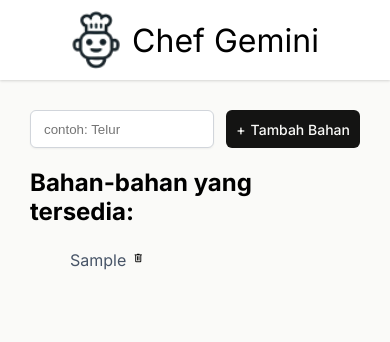
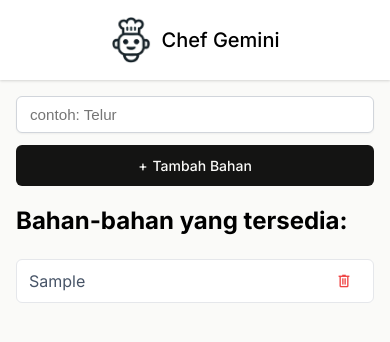
Before and after one commit to Shroii-san/chef-gemini, a React (Vite) app: page / in a window 390 px wide. Both pictures are taken after typing "Sample" into the empty fields and a click on the button "Tambah Bahan". Shown: the top 342 px of the page. Built offline with nearby package versions, Linux system fonts and the light colour scheme.

Commit message:
responsiveness

```diff
--- a/src/index.css
+++ b/src/index.css
@@ -8,6 +8,9 @@ body {
   background-color: #fafaf8;
 }
 
+/* ==========================================
+   HEADER
+   ========================================== */
 header {
   display: flex;
   justify-content: center;
@@ -18,25 +21,35 @@ header {
   box-shadow:
     0px 1px 3px 0px rgba(0, 0, 0, 0.1),
     0px 1px 2px 0px rgba(0, 0, 0, 0.06);
+  padding: 0 16px;
 }
 
 header > img {
-  width: 50px;
+  width: 40px;
+  height: auto;
 }
 
 header > h1 {
-  font-weight: 400;
+  font-weight: 500;
+  font-size: 1.5rem;
+  margin: 0;
 }
 
+/* ==========================================
+   MAIN LAYOUT & FORM
+   ========================================== */
 main {
-  padding: 30px 30px 10px;
+  padding: 24px 16px;
+  max-width: 800px; /* Batas lebar agar rapi di desktop */
+  margin: 0 auto; /* Posisikan main di tengah layar desktop */
 }
 
 .add-ingredient-form {
   display: flex;
+  flex-direction: row;
   justify-content: center;
   gap: 12px;
-  height: 38px;
+  width: 100%;
 }
 
 .add-ingredient-form > input {
@@ -45,8 +58,8 @@ main {
   padding: 9px 13px;
   box-shadow: 0px 1px 2px 0px rgba(0, 0, 0, 0.05);
   flex-grow: 1;
-  min-width: 150px;
-  max-width: 400px;
+  min-width: 0; /* Mencegah input overflow di mobile */
+  font-size: 0.95rem;
 }
 
 .add-ingredient-form > button {
@@ -55,9 +68,12 @@ main {
   border: none;
   background-color: #141413;
   color: #fafaf8;
-  width: 150px;
+  padding: 9px 16px;
   font-size: 0.875rem;
   font-weight: 500;
+  cursor: pointer;
+  white-space: nowrap; /* Teks button tidak terlipat menjadi 2 baris */
+  flex-shrink: 0;
 }
 
 .add-ingredient-form > button::before {
@@ -65,37 +81,79 @@ main {
   margin-right: 5px;
 }
 
+/* ==========================================
+   INGREDIENTS LIST
+   ========================================== */
 ul.ingredients-list {
-  margin-bottom: 48px;
+  margin: 24px 0 40px 0;
+  padding-left: 0; /* Hilangkan indent bawaan <ul> */
+  list-style: none;
+  display: flex;
+  flex-direction: column;
+  gap: 8px;
 }
 
+/* DIUBAH: Dari width: 15% (kekecilan) menjadi fleksibel */
 ul.ingredients-list > li {
   color: #475467;
-  line-height: 28px;
-  width: 15%;
+  line-height: 24px;
+  width: 100%;
+  max-width: 400px; /* Batasi lebar daftar bahan */
   display: flex;
   justify-content: space-between;
+  align-items: center;
+  background: #ffffff;
+  padding: 8px 12px;
+  border-radius: 6px;
+  border: 1px solid #e5e7eb;
 }
 
+.del-btn {
+  border: none;
+  background-color: transparent;
+  cursor: pointer;
+  color: #ef4444; /* Warna merah untuk icon hapus */
+  padding: 4px 8px;
+  border-radius: 4px;
+  display: flex;
+  align-items: center;
+  justify-content: center;
+  transition: background-color 0.2s;
+}
+
+.del-btn:hover {
+  background-color: #fee2e2;
+}
+
+.material-symbols-outlined {
+  font-size: 18px;
+}
+
+/* ==========================================
+   GET RECIPE CARD
+   ========================================== */
 .get-recipe-container {
   display: flex;
   justify-content: space-between;
   align-items: center;
+  gap: 16px;
   border-radius: 8px;
   background: #f0efeb;
-  padding: 10px 28px;
+  padding: 20px 24px;
 }
 
 .get-recipe-container h3 {
   font-size: 1.125rem;
-  font-weight: 500;
+  font-weight: 600;
   line-height: 24px;
+  margin: 0 0 4px 0;
 }
 
 .get-recipe-container p {
   color: #6b7280;
   font-size: 0.875rem;
   line-height: 20px;
+  margin: 0;
 }
 
 .get-recipe-container button {
@@ -104,17 +162,24 @@ ul.ingredients-list > li {
   background: #d17557;
   box-shadow: 0px 1px 2px 0px rgba(0, 0, 0, 0.05);
   color: #fafaf8;
-  padding: 9px 17px;
+  padding: 10px 20px;
   font-family: Inter, sans-serif;
   font-size: 0.875rem;
+  font-weight: 500;
   cursor: pointer;
+  white-space: nowrap;
+  flex-shrink: 0;
 }
 
+/* ==========================================
+   SUGGESTED RECIPE (MARKDOWN OUTPUT)
+   ========================================== */
 .suggested-recipe-container {
-  color: #475467;
-  line-height: 28px;
-  font-size: 1.125rem;
+  color: #374151;
+  line-height: 1.7;
+  font-size: 1rem;
   font-weight: 400;
+  margin-top: 32px;
 }
 
 .suggested-recipe-container ul li,
@@ -122,50 +187,30 @@ ul.ingredients-list > li {
   margin-bottom: 8px;
 }
 
-.material-symbols-outlined {
-  font-size: 12px;
-}
-
-.del-btn {
-  border: none;
-  background-color: inherit;
-}
-
-.del-btn:hover {
-  background-color: gray;
-  border: 1px solid #141413;
-}
-
-/* Container pembungkus utama yang memenuhi seluruh layar */
+/* ==========================================
+   LOADING OVERLAY
+   ========================================== */
 .loading-overlay {
   position: fixed;
   top: 0;
   left: 0;
   width: 100vw;
   height: 100vh;
-
-  /* Background semi-transparan transparan agar konten di belakangnya sedikit samar */
-  background-color: rgba(255, 255, 255, 0.7);
-
-  /* Memastikan loading berada di lapisan paling atas */
+  background-color: rgba(255, 255, 255, 0.75);
   z-index: 9999;
-
-  /* Posisi persis di tengah secara vertikal & horizontal */
   display: flex;
   flex-direction: column;
   align-items: center;
   justify-content: center;
   gap: 16px;
-
-  /* Efek blur halus di latar belakang (opsional, bikin makin estetik) */
-  backdrop-filter: blur(2px);
+  backdrop-filter: blur(3px);
 }
 
 .spinner {
   width: 48px;
   height: 48px;
   border: 4px solid rgba(0, 0, 0, 0.1);
-  border-top-color: #3b82f6; /* Warna accent biru */
+  border-top-color: #3b82f6;
   border-radius: 50%;
   animation: spin 0.8s linear infinite;
 }
@@ -178,6 +223,8 @@ ul.ingredients-list > li {
   font-size: 15px;
   font-weight: 500;
   color: #334155;
+  text-align: center;
+  padding: 0 16px;
 }
 
 @keyframes spin {
@@ -185,3 +232,47 @@ ul.ingredients-list > li {
     transform: rotate(360deg);
   }
 }
+
+/* ==========================================
+   MEDIA QUERIES (KHUSUS TAMPILAN HP / MOBILE)
+   ========================================== */
+@media (max-width: 600px) {
+  header > h1 {
+    font-size: 1.25rem;
+  }
+
+  main {
+    padding: 16px;
+  }
+
+  /* Form input & button ditata bertumpuk jika layar sangat sempit */
+  .add-ingredient-form {
+    flex-direction: column;
+    height: auto;
+  }
+
+  .add-ingredient-form > input {
+    max-width: 100%;
+    width: 100%;
+  }
+
+  .add-ingredient-form > button {
+    width: 100%;
+    padding: 12px;
+  }
+
+  /* Banner pemicu resep diubah menjadi vertikal di HP */
+  .get-recipe-container {
+    flex-direction: column;
+    align-items: flex-start;
+  }
+
+  .get-recipe-container button {
+    width: 100%;
+    margin-top: 8px;
+  }
+
+  ul.ingredients-list > li {
+    max-width: 100%;
+  }
+}
```
